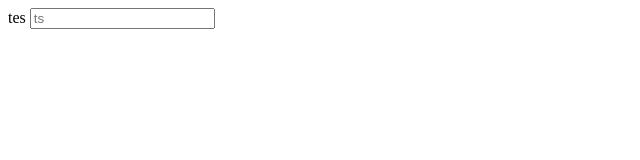
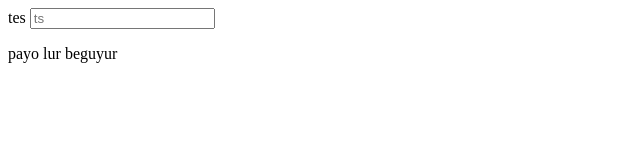
Before and after one commit to mfahri021/test, a plain HTML site: page index.html in a window 1280 px wide. Shown: the whole page, without its empty margins (0-640 px from the left). Drawn offline with Linux system fonts and the light colour scheme.

Commit message:
update lek
suda ku cek

```diff
--- a/index.html
+++ b/index.html
@@ -9,5 +9,7 @@
 <body>
     <label for="tes">tes</label>
     <input type="text" placeholder="ts">
+
+    <p>payo lur beguyur</p>
 </body>
 </html>
```
